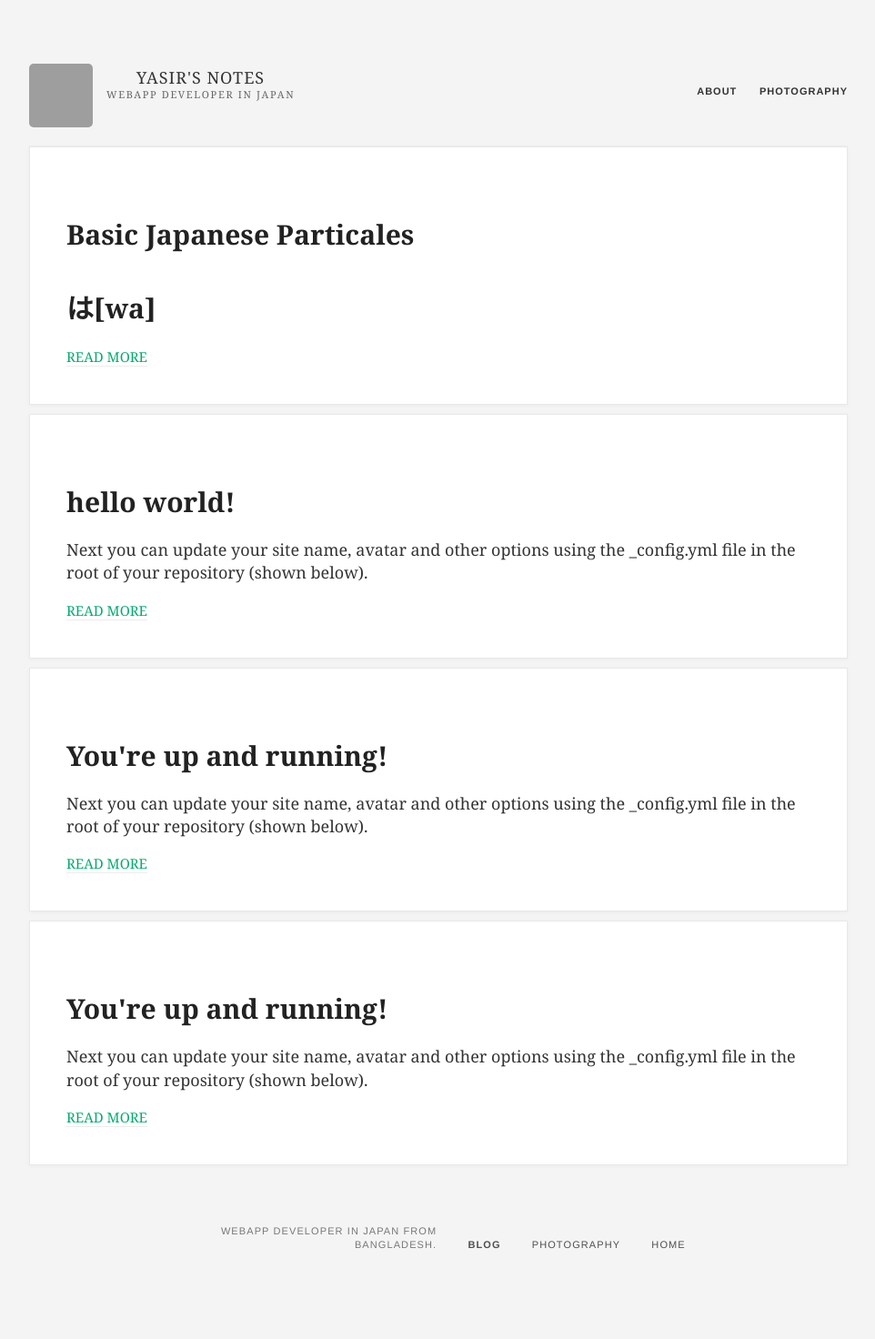
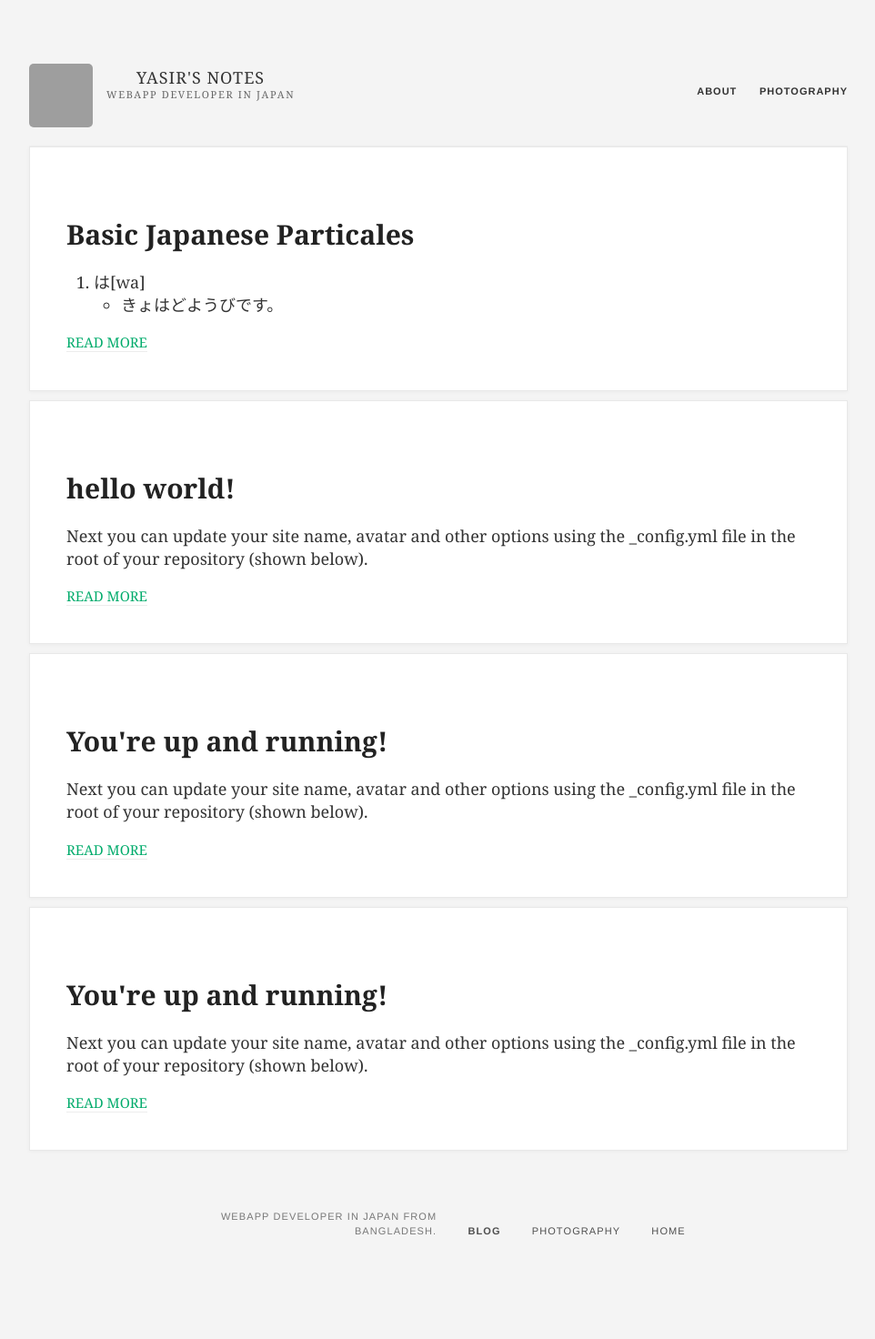
Before and after one commit to yasirtaher/blog, a Jekyll site: the page built from index.html, in a window 1280 px wide. Shown: the whole page at 91% size, without its empty margins (158-1120 px from the left). Built offline with Jekyll 4.4.1, drawn with Linux system fonts in a browser that asks for light colours; grey boxes are pictures that could not be loaded.

Commit message:
Update 2016-9-3-basic-japanese-particles.md

```diff
--- a/_posts/2016-9-3-basic-japanese-particles.md
+++ b/_posts/2016-9-3-basic-japanese-particles.md
@@ -2,4 +2,6 @@
 layout: post
 title: Basic Japanese Particales
 ---
-# は[wa]
+
+1. は[wa]
+  * きょはどようびです。
```
